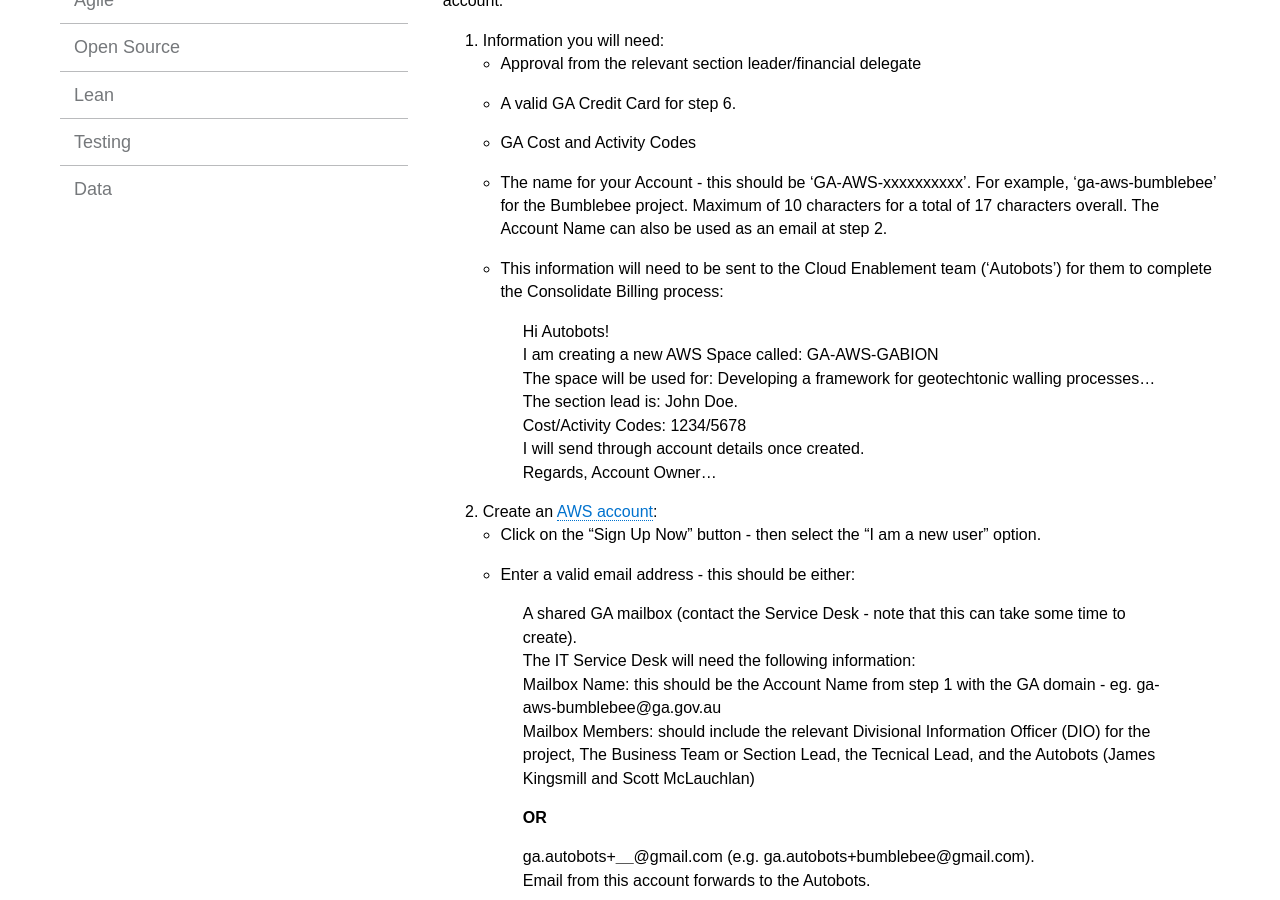
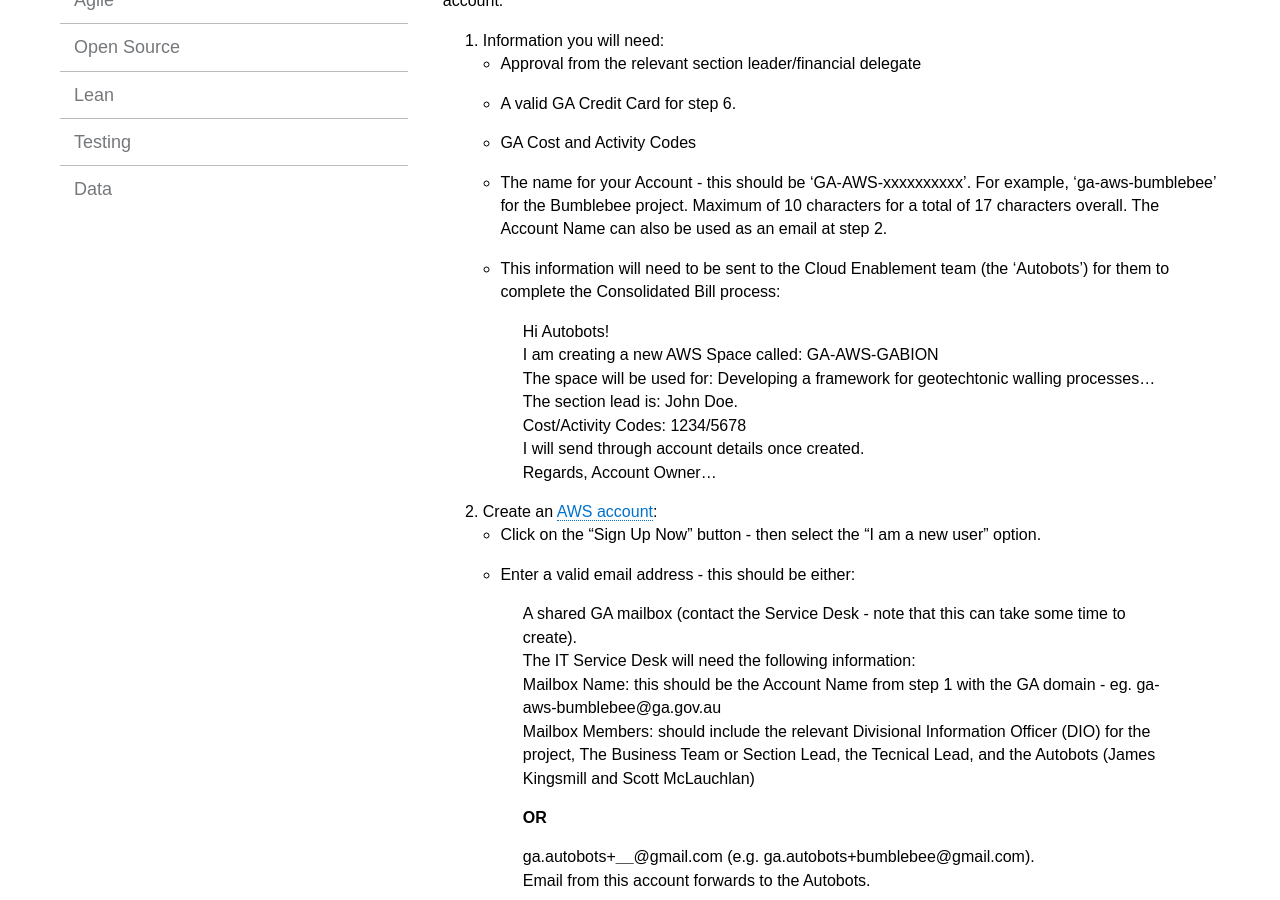
Before and after one commit to GeoscienceAustralia/cloud, a Jekyll site: the page built from docs/_pages/setting_up_index.md, in a window 1280 px wide and 900 px high, scrolled down 544 px. Built offline with Jekyll 4.4.1, drawn with Linux system fonts in a browser that asks for light colours.

Commit message:
Update setting_up_index.md

```diff
--- a/docs/_pages/setting_up_index.md
+++ b/docs/_pages/setting_up_index.md
@@ -22,7 +22,7 @@
   * A valid GA Credit Card for step 6.
   * GA Cost and Activity Codes
   * The name for your Account - this should be 'GA-AWS-xxxxxxxxxx'. For example, 'ga-aws-bumblebee' for the Bumblebee project. Maximum of 10 characters for a total of 17 characters overall. The Account Name can also be used as an email at step 2.
-  * This information will need to be sent to the Cloud Enablement team ('Autobots') for them to complete the Consolidate Billing process:
+  * This information will need to be sent to the Cloud Enablement team (the 'Autobots') for them to complete the Consolidated Bill process:
 
    > Hi Autobots!
    > I am creating a new AWS Space called: GA-AWS-GABION
```
